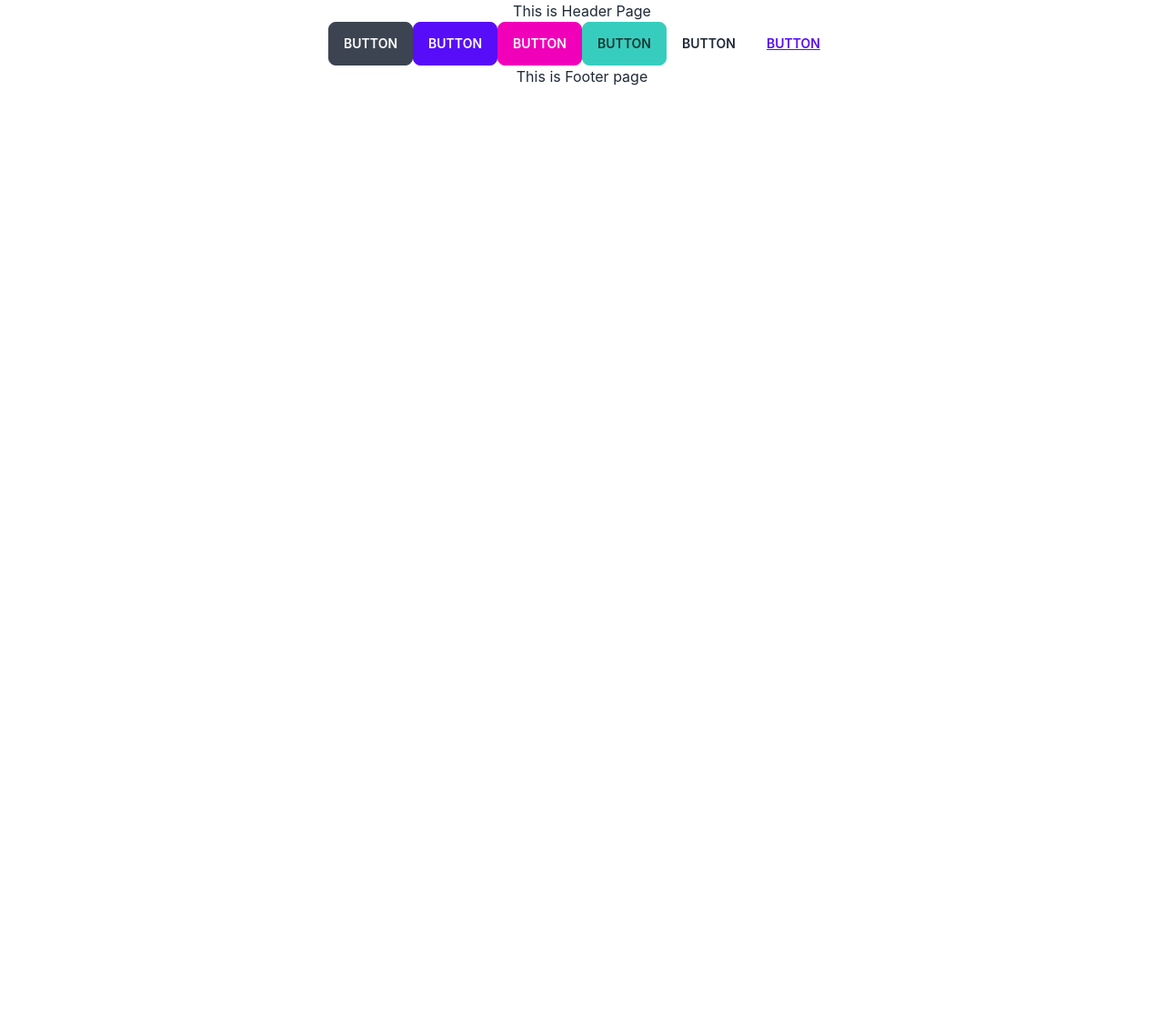
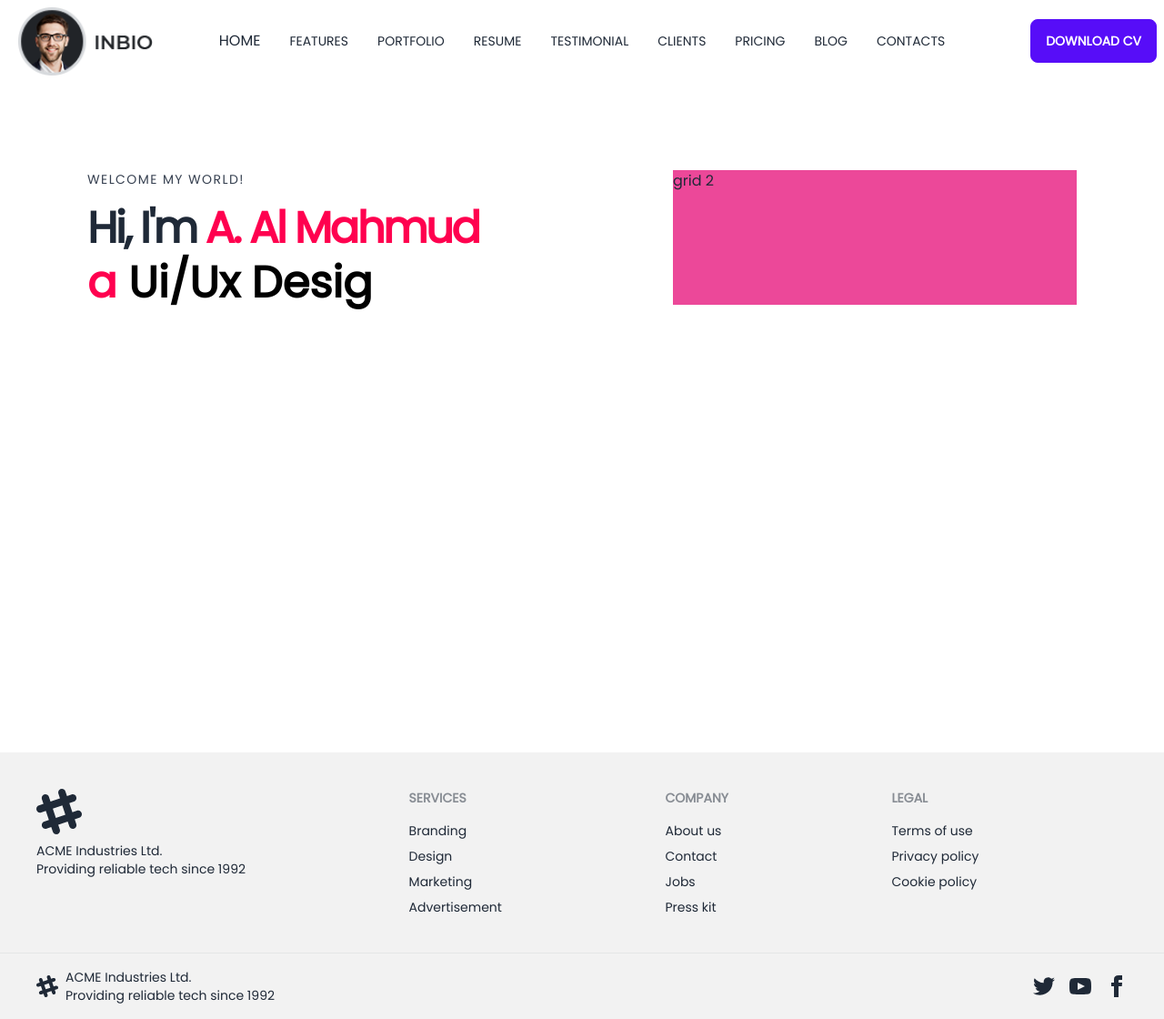
Before and after one commit to absoftlab99/my-portfolio, a React (Create React App) app: page / in a window 1280 px wide. Shown: the whole page at 91% size. Before the commit the page ends 800 px from the top, so only its background shows below. Built offline with nearby package versions, Linux system fonts and the light colour scheme.

Commit message:
type writer completed

```diff
--- a/package.json
+++ b/package.json
@@ -9,8 +9,10 @@
     "daisyui": "^2.45.0",
     "react": "^18.2.0",
     "react-dom": "^18.2.0",
+    "react-icons": "^4.7.1",
     "react-router-dom": "^6.5.0",
     "react-scripts": "5.0.1",
+    "react-simple-typewriter": "^5.0.1",
     "web-vitals": "^2.1.4"
   },
   "scripts": {
--- a/src/App.css
+++ b/src/App.css
@@ -1,5 +1,22 @@
+@import url('https://fonts.googleapis.com/css2?family=Poppins&display=swap');
 .App {
   text-align: center;
+}
+.ff-brand{
+  font-family: 'Poppins', sans-serif;
+}
+.mern{
+  background: #118B4B;
+background: linear-gradient(to right, #118B4B 9%, #E7D41C 35%, #00D1F2 78%, #519A41 100%);
+-webkit-background-clip: text;
+-webkit-text-fill-color: transparent;
+
+}
+.brand{
+  color: #ff014f;
+}
+.window{
+  min-height: 80vh;
 }
 
 .App-logo {
--- a/src/App.js
+++ b/src/App.js
@@ -4,7 +4,7 @@
 
 function App() {
   return (
-    <div className="App">
+    <div className="ff-brand">
       <RouterProvider router={router}>
 
       </RouterProvider>
--- a/src/Layouts/Main.js
+++ b/src/Layouts/Main.js
@@ -7,7 +7,7 @@
     return (
         <div>
             <Header></Header>
-            <div className='height'>
+            <div className='window'>
                 <Outlet></Outlet>
             </div>
             <Footer></Footer>
--- a/src/Pages/Home/Home.js
+++ b/src/Pages/Home/Home.js
@@ -1,14 +1,9 @@
 import React from 'react';
-
+import Intro from './Intro';
 const Home = () => {
     return (
-        <div>
-            <button className="btn">Button</button>
-            <button className="btn btn-primary">Button</button>
-            <button className="btn btn-secondary">Button</button>
-            <button className="btn btn-accent">Button</button>
-            <button className="btn btn-ghost">Button</button>
-            <button className="btn btn-link">Button</button>
+        <div className='mt-24 w-[85%] m-auto'>
+            <Intro></Intro>
         </div>
     );
 };
--- /dev/null
+++ b/src/Pages/Home/Intro.js
@@ -0,0 +1,31 @@
+import React from 'react';
+import { Typewriter } from 'react-simple-typewriter'
+
+const Intro = () => {
+    return (
+        <div className='grid grid-cols-12 gap-4'>
+            <div className='col-span-7'>
+                <h2 className='text-sm font-thin tracking-widest text-gray-700'>WELCOME MY WORLD!</h2>
+                <h1 className='text-5xl tracking-tighter font-[900] pt-5'>Hi, I'm <span className='brand'>A. Al Mahmud</span></h1>
+                <h1 className='text-5xl brand font-[900] pt-3'>
+                    a{' '}
+                    <span className='text-black'>
+                    {/* Style will be inherited from the parent element */}
+                    <Typewriter
+                        words={['MERN Stack Developer', 'Ui/Ux Designer', 'App Developer', 'Digital Marketer']}
+                        loop={Infinity}
+                        cursor
+                        cursorStyle='_'
+                        typeSpeed={70}
+                        deleteSpeed={50}
+                        delaySpeed={1000}
+                    />
+                    </span>
+                </h1>
+            </div>
+            <div className='col-span-5 bg-pink-500'>grid 2</div>
+        </div>
+    );
+};
+
+export default Intro;
--- a/src/Pages/Shaerd/Footer/Footer.js
+++ b/src/Pages/Shaerd/Footer/Footer.js
@@ -1,9 +1,48 @@
 import React from 'react';
+import { Link } from 'react-router-dom';
 
 const Footer = () => {
     return (
         <div>
-            <h2>This is Footer page</h2>
+            <footer className="footer p-10 bg-base-200 text-base-content">
+                <div>
+                    <svg width="50" height="50" viewBox="0 0 24 24" xmlns="http://www.w3.org/2000/svg" fillRule="evenodd" clipRule="evenodd" className="fill-current"><path d="M22.672 15.226l-2.432.811.841 2.515c.33 1.019-.209 2.127-1.23 2.456-1.15.325-2.148-.321-2.463-1.226l-.84-2.518-5.013 1.677.84 2.517c.391 1.203-.434 2.542-1.831 2.542-.88 0-1.601-.564-1.86-1.314l-.842-2.516-2.431.809c-1.135.328-2.145-.317-2.463-1.229-.329-1.018.211-2.127 1.231-2.456l2.432-.809-1.621-4.823-2.432.808c-1.355.384-2.558-.59-2.558-1.839 0-.817.509-1.582 1.327-1.846l2.433-.809-.842-2.515c-.33-1.02.211-2.129 1.232-2.458 1.02-.329 2.13.209 2.461 1.229l.842 2.515 5.011-1.677-.839-2.517c-.403-1.238.484-2.553 1.843-2.553.819 0 1.585.509 1.85 1.326l.841 2.517 2.431-.81c1.02-.33 2.131.211 2.461 1.229.332 1.018-.21 2.126-1.23 2.456l-2.433.809 1.622 4.823 2.433-.809c1.242-.401 2.557.484 2.557 1.838 0 .819-.51 1.583-1.328 1.847m-8.992-6.428l-5.01 1.675 1.619 4.828 5.011-1.674-1.62-4.829z"></path></svg>
+                    <p>ACME Industries Ltd.<br/>Providing reliable tech since 1992</p>
+                </div>
+                <div>
+                    <span className="footer-title">Services</span>
+                    <Link className="link link-hover">Branding</Link>
+                    <Link className="link link-hover">Design</Link>
+                    <Link className="link link-hover">Marketing</Link>
+                    <Link className="link link-hover">Advertisement</Link>
+                </div>
+                <div>
+                    <span className="footer-title">Company</span>
+                    <Link className="link link-hover">About us</Link>
+                    <Link className="link link-hover">Contact</Link>
+                    <Link className="link link-hover">Jobs</Link>
+                    <Link className="link link-hover">Press kit</Link>
+                </div>
+                <div>
+                    <span className="footer-title">Legal</span>
+                    <Link className="link link-hover">Terms of use</Link>
+                    <Link className="link link-hover">Privacy policy</Link>
+                    <Link className="link link-hover">Cookie policy</Link>
+                </div>
+                </footer>
+                <footer className="footer px-10 py-4 border-t bg-base-200 text-base-content border-base-300">
+                <div className="items-center grid-flow-col">
+                    <svg width="24" height="24" viewBox="0 0 24 24" xmlns="http://www.w3.org/2000/svg" fillRule="evenodd" clipRule="evenodd" className="fill-current"><path d="M22.672 15.226l-2.432.811.841 2.515c.33 1.019-.209 2.127-1.23 2.456-1.15.325-2.148-.321-2.463-1.226l-.84-2.518-5.013 1.677.84 2.517c.391 1.203-.434 2.542-1.831 2.542-.88 0-1.601-.564-1.86-1.314l-.842-2.516-2.431.809c-1.135.328-2.145-.317-2.463-1.229-.329-1.018.211-2.127 1.231-2.456l2.432-.809-1.621-4.823-2.432.808c-1.355.384-2.558-.59-2.558-1.839 0-.817.509-1.582 1.327-1.846l2.433-.809-.842-2.515c-.33-1.02.211-2.129 1.232-2.458 1.02-.329 2.13.209 2.461 1.229l.842 2.515 5.011-1.677-.839-2.517c-.403-1.238.484-2.553 1.843-2.553.819 0 1.585.509 1.85 1.326l.841 2.517 2.431-.81c1.02-.33 2.131.211 2.461 1.229.332 1.018-.21 2.126-1.23 2.456l-2.433.809 1.622 4.823 2.433-.809c1.242-.401 2.557.484 2.557 1.838 0 .819-.51 1.583-1.328 1.847m-8.992-6.428l-5.01 1.675 1.619 4.828 5.011-1.674-1.62-4.829z"></path></svg>
+                    <p>ACME Industries Ltd. <br/>Providing reliable tech since 1992</p>
+                </div>
+                <div className="md:place-self-center md:justify-self-end">
+                    <div className="grid grid-flow-col gap-4">
+                    <Link><svg xmlns="http://www.w3.org/2000/svg" width="24" height="24" viewBox="0 0 24 24" className="fill-current"><path d="M24 4.557c-.883.392-1.832.656-2.828.775 1.017-.609 1.798-1.574 2.165-2.724-.951.564-2.005.974-3.127 1.195-.897-.957-2.178-1.555-3.594-1.555-3.179 0-5.515 2.966-4.797 6.045-4.091-.205-7.719-2.165-10.148-5.144-1.29 2.213-.669 5.108 1.523 6.574-.806-.026-1.566-.247-2.229-.616-.054 2.281 1.581 4.415 3.949 4.89-.693.188-1.452.232-2.224.084.626 1.956 2.444 3.379 4.6 3.419-2.07 1.623-4.678 2.348-7.29 2.04 2.179 1.397 4.768 2.212 7.548 2.212 9.142 0 14.307-7.721 13.995-14.646.962-.695 1.797-1.562 2.457-2.549z"></path></svg></Link>
+                    <Link><svg xmlns="http://www.w3.org/2000/svg" width="24" height="24" viewBox="0 0 24 24" className="fill-current"><path d="M19.615 3.184c-3.604-.246-11.631-.245-15.23 0-3.897.266-4.356 2.62-4.385 8.816.029 6.185.484 8.549 4.385 8.816 3.6.245 11.626.246 15.23 0 3.897-.266 4.356-2.62 4.385-8.816-.029-6.185-.484-8.549-4.385-8.816zm-10.615 12.816v-8l8 3.993-8 4.007z"></path></svg></Link>
+                    <Link><svg xmlns="http://www.w3.org/2000/svg" width="24" height="24" viewBox="0 0 24 24" className="fill-current"><path d="M9 8h-3v4h3v12h5v-12h3.642l.358-4h-4v-1.667c0-.955.192-1.333 1.115-1.333h2.885v-5h-3.808c-3.596 0-5.192 1.583-5.192 4.615v3.385z"></path></svg></Link>
+                    </div>
+                </div>
+            </footer>
         </div>
     );
 };
--- a/src/Pages/Shaerd/Header/Header.js
+++ b/src/Pages/Shaerd/Header/Header.js
@@ -1,9 +1,47 @@
 import React from 'react';
+import { Link } from 'react-router-dom';
+import logo from '../../../Assets/images/logo.png';
 
 const Header = () => {
     return (
         <div>
-            <h1>This is Header Page</h1>
+            <div className="navbar bg-base-100">
+                <div className="navbar-start">
+                <div className="dropdown">
+                    <label tabIndex={0} className="btn btn-ghost lg:hidden">
+                    <svg xmlns="http://www.w3.org/2000/svg" className="h-5 w-5" fill="none" viewBox="0 0 24 24" stroke="currentColor"><path strokeLinecap="round" strokeLinejoin="round" strokeWidth="2" d="M4 6h16M4 12h8m-8 6h16" /></svg>
+                    </label>
+                    <ul tabIndex={0} className="menu menu-compact dropdown-content mt-3 p-2 shadow bg-base-100 rounded-box w-52">
+                        <li><Link to='/'>HOME</Link></li>
+                        <li><Link to='/'>FEATURES</Link></li>
+                        <li><Link to='/'>PORTFOLIO</Link></li>
+                        <li><Link to='/'>RESUME</Link></li>
+                        <li><Link to='/'>TESTIMONIAL</Link></li>
+                        <li><Link to='/'>CLIENTS</Link></li>
+                        <li><Link to='/'>PRICING</Link></li>
+                        <li><Link to='/'>BLOG</Link></li>
+                        <li><Link to='/'>CONTACTS</Link></li>
+                    </ul>
+                </div>
+                <img className='w-40 pl-3' src={logo} alt="website logo" />
+                </div>
+                <div className="navbar-center hidden lg:flex">
+                <ul className="menu menu-horizontal px-1">
+                <li><Link to='/'>HOME</Link></li>
+                        <li><Link className='text-sm' to='/'>FEATURES</Link></li>
+                        <li><Link className='text-sm' to='/'>PORTFOLIO</Link></li>
+                        <li><Link className='text-sm' to='/'>RESUME</Link></li>
+                        <li><Link className='text-sm' to='/'>TESTIMONIAL</Link></li>
+                        <li><Link className='text-sm' to='/'>CLIENTS</Link></li>
+                        <li><Link className='text-sm' to='/'>PRICING</Link></li>
+                        <li><Link className='text-sm' to='/'>BLOG</Link></li>
+                        <li><Link className='text-sm' to='/'>CONTACTS</Link></li>
+                </ul>
+                </div>
+                <div className="navbar-end">
+                    <Link className='btn btn-primary'>Download CV</Link>
+                </div>
+            </div>
         </div>
     );
 };
```
Also changed, not shown: src/Assets/images/logo.png (added), 1 other file (tests, documents, lock files or other folders).
